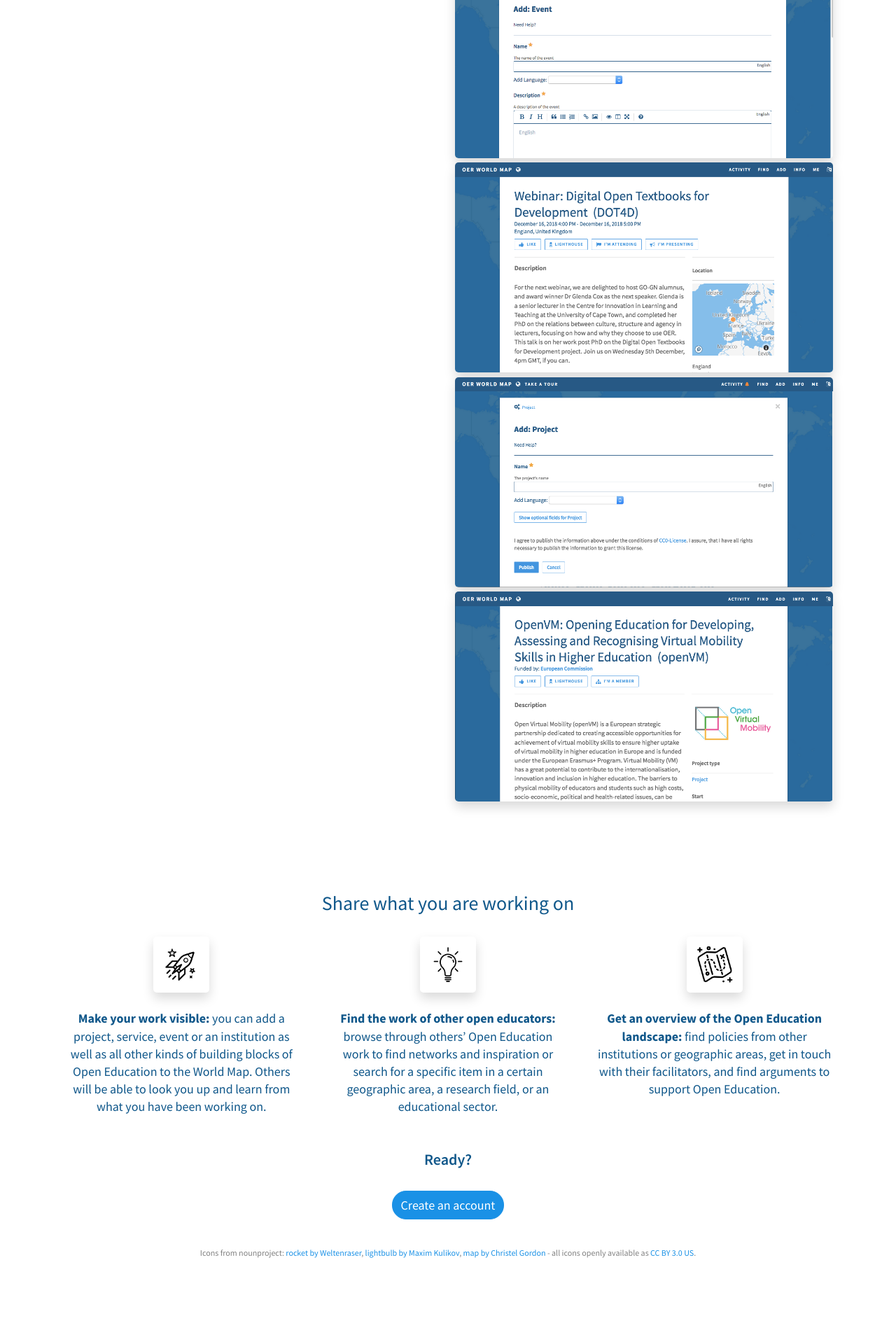
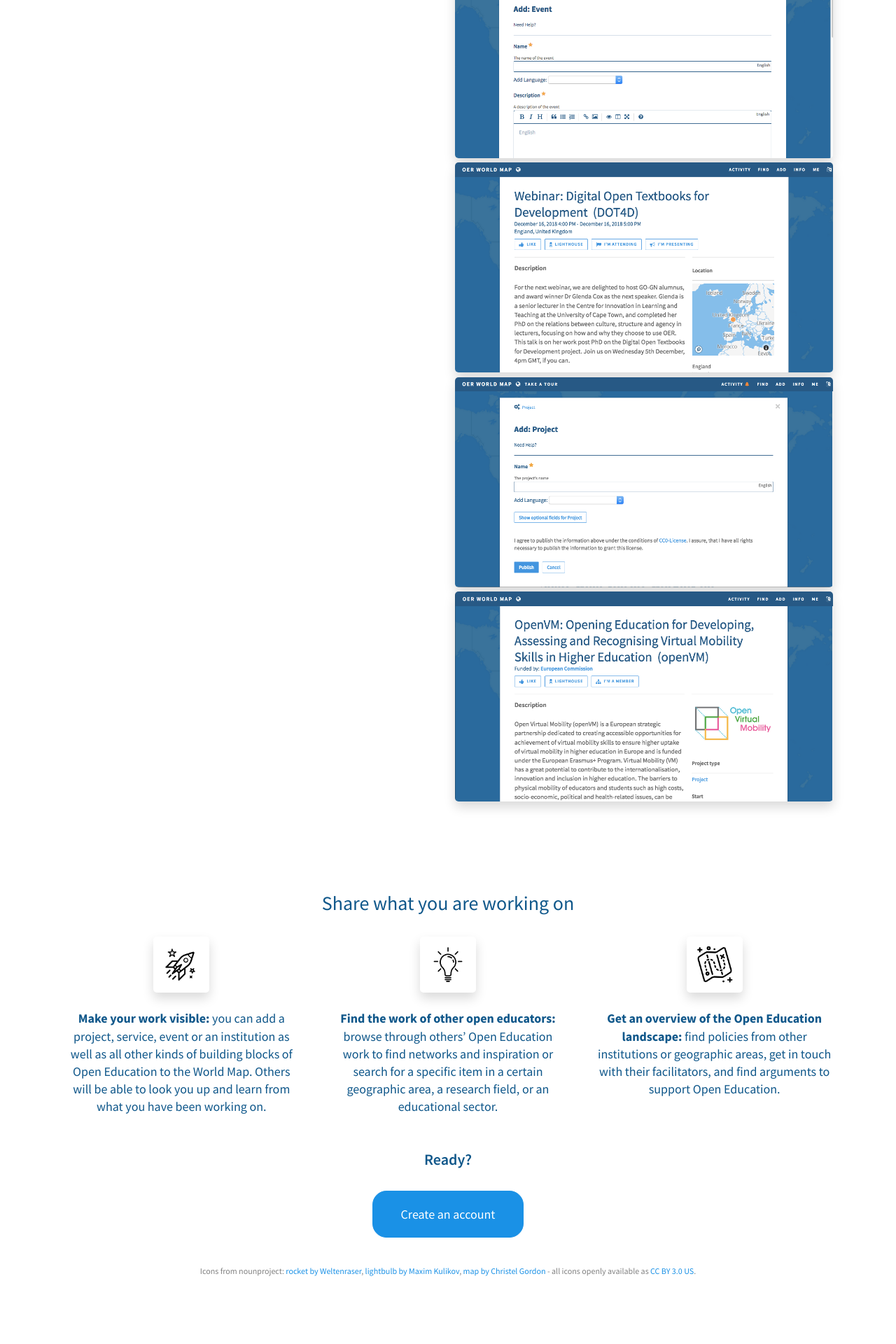
Before and after one commit to hbz/oerworldmap-ui, a Jekyll site: the page built from docs/index.html, in a window 1280 px wide. Shown: the part 4480-6400 px from the top of the page at 70% size. Built offline with Jekyll 4.4.1, drawn with Linux system fonts in a browser that asks for light colours; nearby versions of some CDN libraries; comment, search, counter and statistics services are not loaded; a style sheet for code colours, icons or effects is not loaded.

Commit message:
Update index.html

```diff
--- a/docs/index.html
+++ b/docs/index.html
@@ -1160,7 +1160,7 @@
         <p>Make your events more visible. Let others discover your project websites. Help influence decision-making processes by making a case for Open Education and its affordances.</p>
         <span style="display:none;"><a href="/auth/realms/oerworldmap/protocol/openid-connect/registrations?client_id=account&response_type=code&scope=openid email&redirect_uri=/.login">Create an account</a> and a profile in just a few short steps.</span>
 
-        <a href="#explanation" class="btnLanding">
+        <a href="#shareYourWork" class="btnLanding">
             <i class="fa fa-arrow-down"></i>
             Share your work
           </a>
@@ -1186,7 +1186,7 @@
   </div>
 </section>
 
-<section class="explanation sectionLanding">
+<section id="shareYourWork" class="explanation sectionLanding">
   <div class="innerLanding" style="padding-top:20px;">
 
     <h3 style="text-align:center;">Share what you are working on</h3>
@@ -1212,7 +1212,7 @@
     <div class="center">
       <h4 style="text-align:center;">Ready?</h4>
 
-      <a href="/auth/realms/oerworldmap/protocol/openid-connect/registrations?client_id=account&response_type=code&scope=openid email&redirect_uri=/.login" class="btnLanding">Create an account</a>
+      <a href="/auth/realms/oerworldmap/protocol/openid-connect/registrations?client_id=account&response_type=code&scope=openid email&redirect_uri=/.login" class="btnLanding" style="padding:20px 40px">Create an account</a>
 
       <!-- <div class="buttons">
           <a href="/auth/realms/oerworldmap/protocol/openid-connect/registrations?client_id=account&response_type=code&scope=openid email&redirect_uri=/.login" class="btnLanding">Create an account</a>
```
